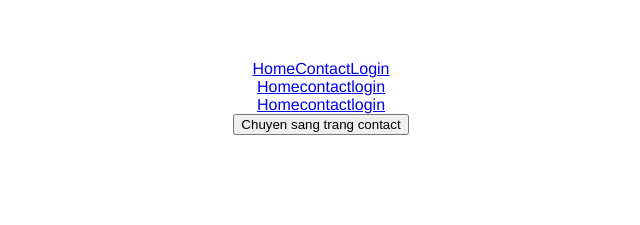
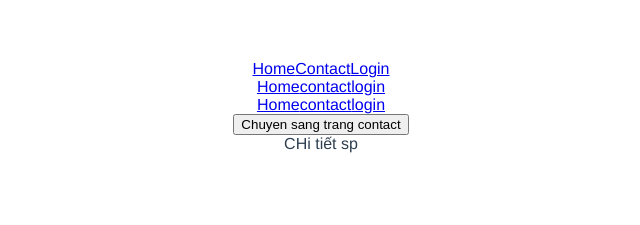
Before and after one commit to thuan-nv035/vue2, a Vue app: page /chi-tiet-san-pham/1/1 in a window 1280 px wide. Shown: the top 225 px of the page, without its empty margins (319-959 px from the left). Built offline with nearby package versions, Linux system fonts and the light colour scheme.

Commit message:
404 not found

```diff
--- a/src/pages/ListProduct.vue
+++ b/src/pages/ListProduct.vue
@@ -1,7 +1,8 @@
 <template>
     <div>
         <div v-for="(item,index) in [1,2,3,4,5]" :key="index">
-            <router-link :to="{name:'detail-product',query:{id:item,slug:'sp'+item}}">{{item}}</router-link>
+            <router-link :to="{name:'detail-product',params:{id:item,name:'sp'+item}}">{{item}}</router-link>
+<!--            <router-link :to="{name:'detail-product',query:{id:item,slug:'sp'+item}}">{{item}}</router-link>-->
         </div>
     </div>
 </template>
--- /dev/null
+++ b/src/pages/NotFound.vue
@@ -0,0 +1,11 @@
+<template>
+    <div>
+        Not found
+    </div>
+</template>
+
+<script>
+    export default {
+        name: 'NotFound'
+    }
+</script>
--- a/src/pages/ProductDetail.vue
+++ b/src/pages/ProductDetail.vue
@@ -3,6 +3,7 @@
         <div>CHi tiết sp</div>
         {{productId}}
         {{slug}}
+        {{name}}
     </div>
 </template>
 
@@ -13,11 +14,13 @@
             return {
                 productId: 0,
                 slug: ''
+                // name: ''
             }
         },
         mounted() {
             this.productId = this.$route.query.id;
-            this.slug = this.$route.query.slug;
+            // this.slug = this.$route.query.slug;
+            this.name = this.$route.query.name;
         }
     }
 </script>
--- a/src/routes/index.js
+++ b/src/routes/index.js
@@ -25,9 +25,13 @@ export const router = new VueRouter( {
             component:()=>import('@/pages/ListProduct.vue')
         },
         {
-            path:'/chi-tiet-san-pham',
+            path:'/chi-tiet-san-pham/:id/:name',
             name:'detail-product',
             component:()=>import('@/pages/ProductDetail.vue')
+        },
+        {
+            path: '*',
+            component: () => import('@/pages/NotFound.vue')
         }
     ],
     mode: "history"
```
